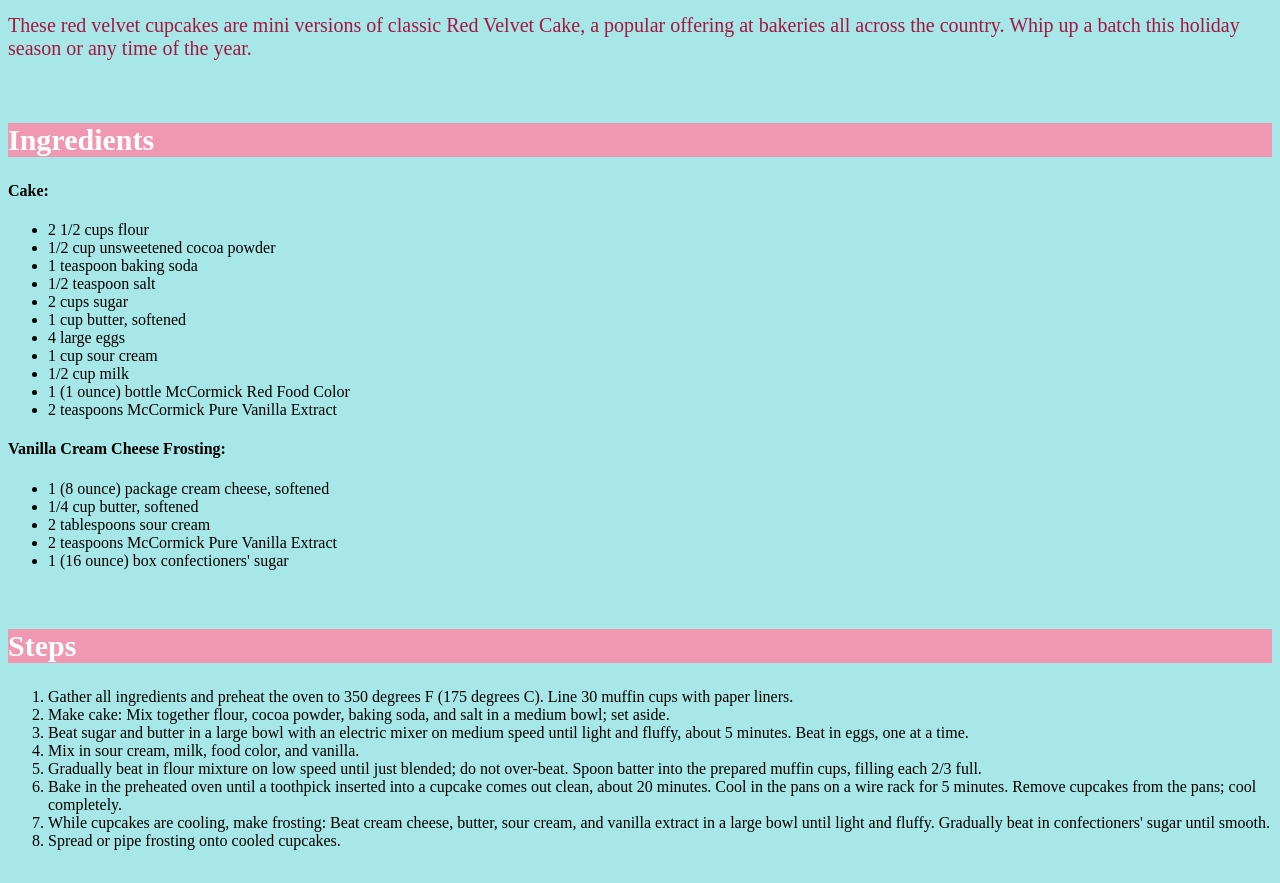
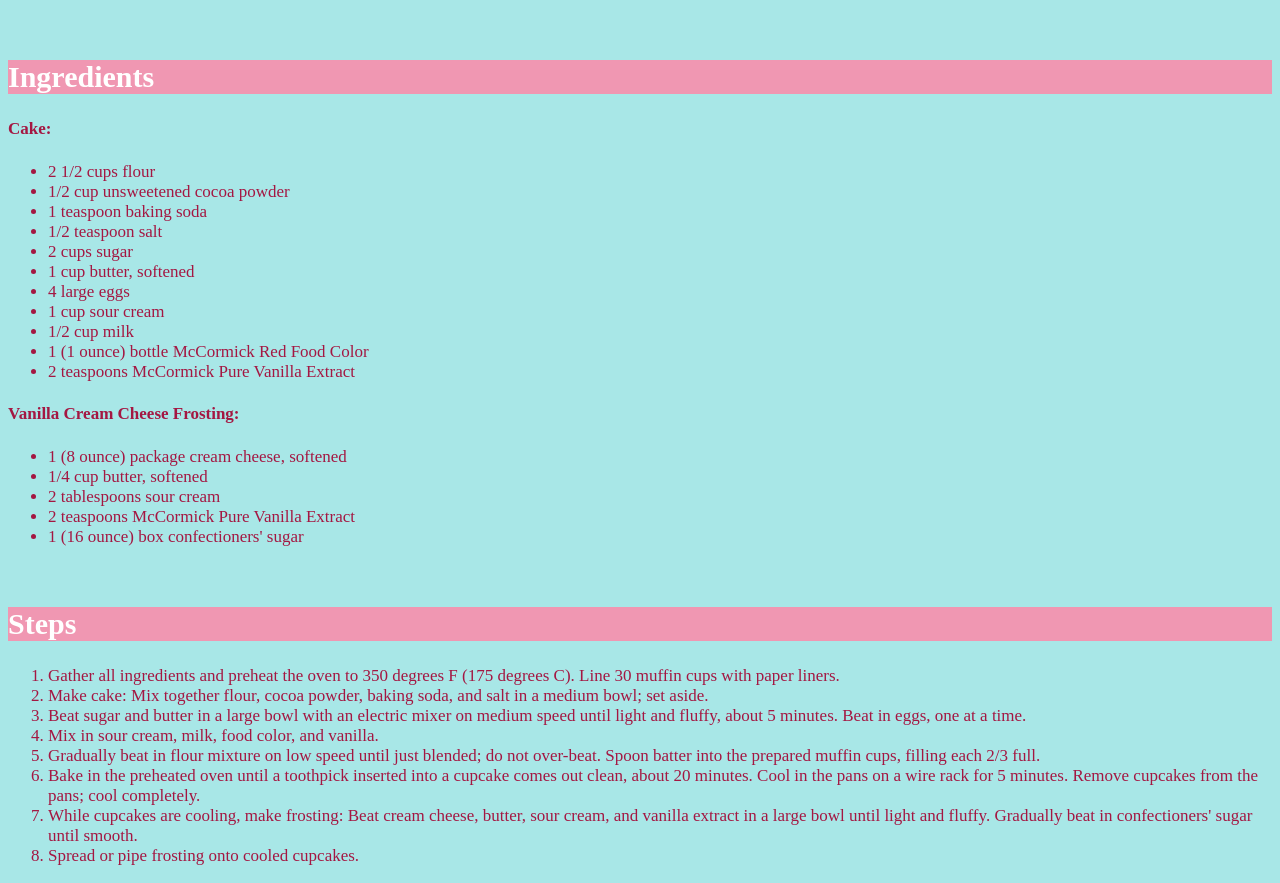
Before and after one commit to alicia-kee/odin-recipes, a plain HTML site: page recipes/cupcake.html in a window 1280 px wide. Shown: the part 786-1669 px from the top of the page. Drawn offline with Linux system fonts and the light colour scheme.

Commit message:
Style lists and specify image dimensions

```diff
--- a/css/style.css
+++ b/css/style.css
@@ -35,3 +35,9 @@ p {
     font-family: "Times New Roman", sans-serif;
     font-size: 20px;
 }
+
+.ingredients, .steps, h4 {
+    color: #a41742;
+    font-family: "Times New Roman", sans-serif;
+    font-size: 17px;
+}
--- a/recipes/cupcake.html
+++ b/recipes/cupcake.html
@@ -7,7 +7,7 @@
     </head>
     <body>
         <h1>Red Velvet Cupcakes</h1>
-        <img src="../img/cupcakes.jpg" alt="Red velvet cupcakes">
+        <img src="../img/cupcakes.jpg" alt="Red velvet cupcakes" height="500" width=auto>
         <br>
 
         <h2>Description</h2>
@@ -16,7 +16,7 @@
 
         <h2>Ingredients</h2>
         <h4>Cake:</h4>
-        <ul>
+        <ul class="ingredients">
             <li>2 1/2 cups flour</li>
             <li>1/2 cup unsweetened cocoa powder</li>
             <li>1 teaspoon baking soda</li>
@@ -30,7 +30,7 @@
             <li>2 teaspoons McCormick Pure Vanilla Extract</li>
         </ul>
         <h4>Vanilla Cream Cheese Frosting:</h4>
-        <ul>
+        <ul class="ingredients">
             <li>1 (8 ounce) package cream cheese, softened</li>
             <li>1/4 cup butter, softened</li>
             <li>2 tablespoons sour cream</li>
@@ -40,7 +40,7 @@
         <br>
 
         <h2>Steps</h2>
-        <ol>
+        <ol class="steps">
             <li>Gather all ingredients and preheat the oven to 350 degrees F (175 degrees C). Line 30 muffin cups with paper liners.</li>
             <li>Make cake: Mix together flour, cocoa powder, baking soda, and salt in a medium bowl; set aside. </li>
             <li>Beat sugar and butter in a large bowl with an electric mixer on medium speed until light and fluffy, about 5 minutes. Beat in eggs, one at a time.</li>
```
Also changed, not shown: recipes/cheesecake.html (+4 -4 lines), recipes/tiramisu.html (+3 -3 lines).
